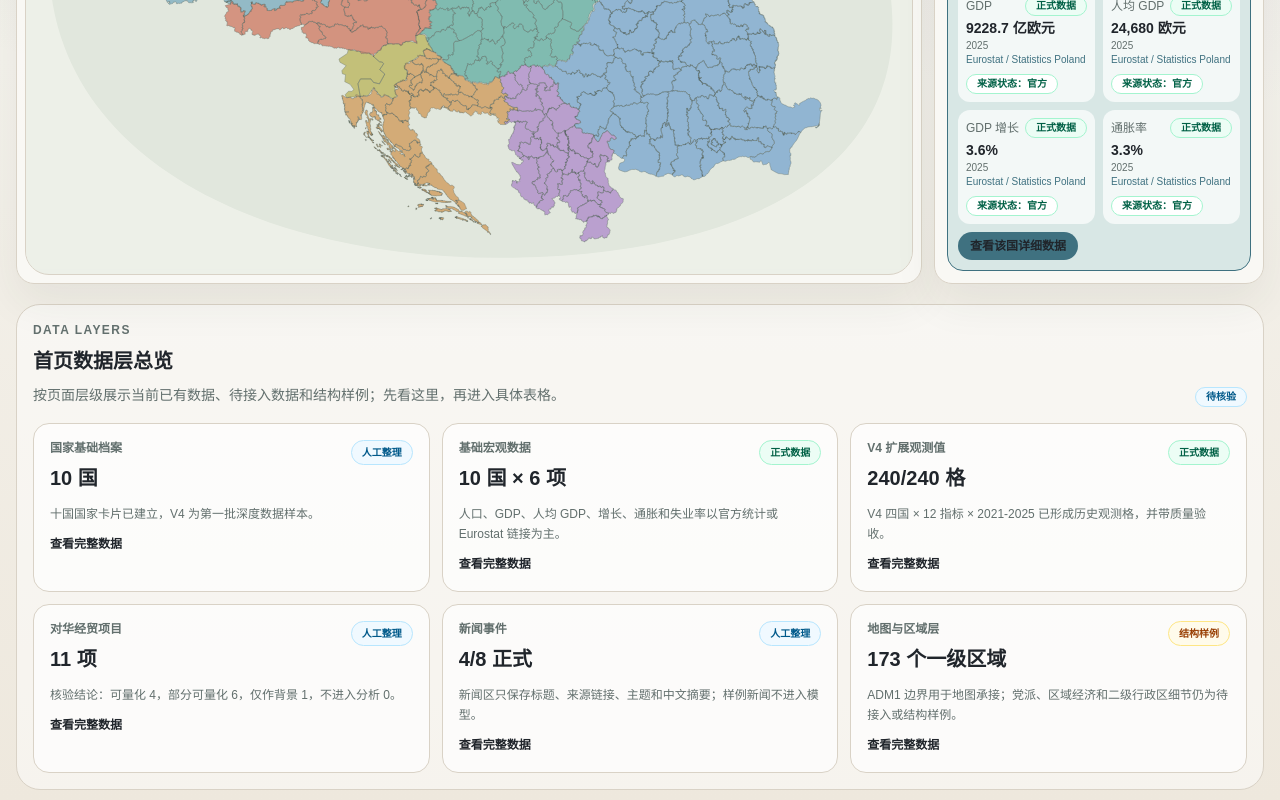
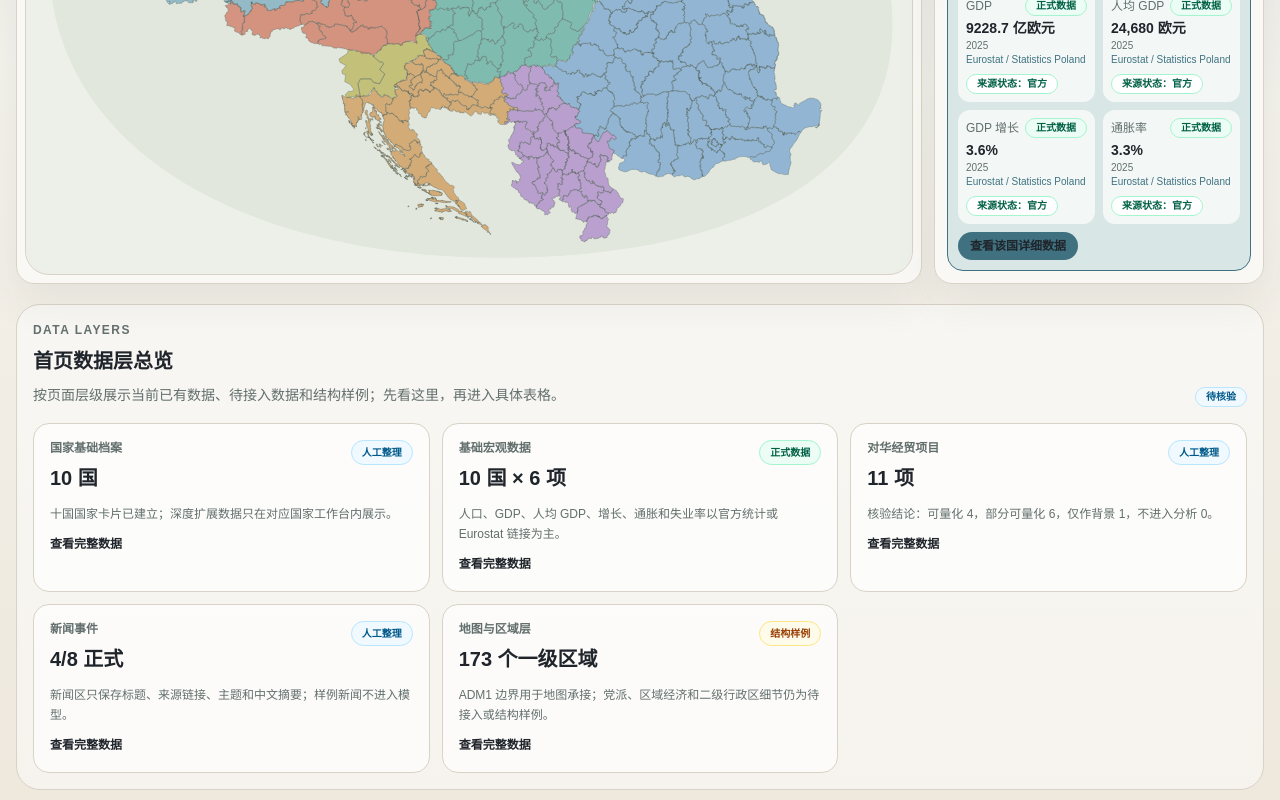
Before and after one commit to hui-sallai/central-europe-political-atlas, a Next.js app: page / in a window 1280 px wide. Shown: the part 528-1328 px from the top of the page. Built offline with nearby package versions, Linux system fonts and the light colour scheme.

Commit message:
Limit V4 data workspace to V4 countries

```diff
--- a/src/components/CountryDetailModeTabs.tsx
+++ b/src/components/CountryDetailModeTabs.tsx
@@ -101,10 +101,10 @@ export function CountryDetailModeTabs({ country }: CountryDetailModeTabsProps) {
       <section className="mt-4 card p-6">
         <div className="flex flex-col gap-4 lg:flex-row lg:items-center lg:justify-between">
           <div>
-            <p className="eyebrow">3. V4 Extended Data Completeness</p>
-            <h2 className="mt-3 text-2xl font-semibold">V4 扩展数据完整度</h2>
+            <p className="eyebrow">{isV4Country ? "3. V4 Extended Data Completeness" : "3. Extended Data Status"}</p>
+            <h2 className="mt-3 text-2xl font-semibold">{isV4Country ? "V4 扩展数据完整度" : "扩展数据待接入"}</h2>
             <p className="mt-3 max-w-3xl text-sm leading-6 text-[var(--muted)]">
-              {isV4Country ? "该国属于 V4 第一批扩展数据模板，已按财政、外部、投资、能源和产业指标验收。" : "该国不属于 V4 第一批扩展数据模板，扩展数据字段已预留但尚未接入。"}
+              {isV4Country ? "该国属于 V4 第一批扩展数据模板，已按财政、外部、投资、能源和产业指标验收。" : "该国扩展数据字段已预留但尚未接入；不会显示横向比较或模板验收。"}
             </p>
           </div>
           <div className="rounded-2xl border border-[var(--line)] bg-white/70 px-5 py-4 text-right">
--- a/src/components/DataCountryExplorer.tsx
+++ b/src/components/DataCountryExplorer.tsx
@@ -2,7 +2,7 @@
 
 import Link from "next/link";
 import type { ReactNode } from "react";
-import { useMemo, useState } from "react";
+import { useEffect, useMemo, useState } from "react";
 import { DataStatusBadge, SourceStatusBadge } from "@/components/DataStatusBadge";
 import { countries } from "@/lib/data";
 import { getEconomicSourcePolicy } from "@/lib/economicSourcePolicy";
@@ -907,6 +907,14 @@ export function DataCountryExplorer() {
     () => countries.find((country) => country.slug === selectedSlug) ?? countries[0],
     [selectedSlug],
   );
+  const isV4SelectedCountry = selectedCountry ? v4CountrySlugs.includes(selectedCountry.slug) : false;
+  const visibleDataModes = dataModes.filter((mode) => mode.id !== "comparison" || isV4SelectedCountry);
+
+  useEffect(() => {
+    if (!isV4SelectedCountry && activeMode === "comparison") {
+      setActiveMode("economy");
+    }
+  }, [activeMode, isV4SelectedCountry]);
 
   if (!selectedCountry) {
     return null;
@@ -915,7 +923,7 @@ export function DataCountryExplorer() {
   const economicRows = getEconomicFiveYearRows(selectedCountry.slug);
   const latestEconomicRow = getLatestEconomicRow(selectedCountry.slug);
   const economicPolicy = getEconomicSourcePolicy(selectedCountry.slug);
-  const activeModeInfo = dataModes.find((mode) => mode.id === activeMode) ?? dataModes[0];
+  const activeModeInfo = visibleDataModes.find((mode) => mode.id === activeMode) ?? visibleDataModes[0] ?? dataModes[0];
   const activeMetricInfo = economicMetricOptions.find((metric) => metric.id === activeMetric) ?? economicMetricOptions[0];
   const metricValues = economicRows.map((row) => valueFor(row, activeMetric)).filter((value): value is number => value !== null);
   const metricMax = Math.max(1, ...metricValues.map((value) => Math.abs(value)));
@@ -1116,7 +1124,12 @@ export function DataCountryExplorer() {
               <button
                 key={country.slug}
                 type="button"
-                onClick={() => setSelectedSlug(country.slug)}
+                onClick={() => {
+                  setSelectedSlug(country.slug);
+                  if (!v4CountrySlugs.includes(country.slug) && activeMode === "comparison") {
+                    setActiveMode("economy");
+                  }
+                }}
                 className={`rounded-2xl border p-3 text-left transition ${
                   isSelected
                     ? "border-[var(--accent)] bg-[var(--accent-soft)]"
@@ -1163,7 +1176,7 @@ export function DataCountryExplorer() {
           </div>
 
           <div className="mt-6 flex flex-wrap gap-2">
-            {dataModes.map((mode) => (
+            {visibleDataModes.map((mode) => (
               <button
                 key={mode.id}
                 type="button"
@@ -1180,7 +1193,7 @@ export function DataCountryExplorer() {
           </div>
         </section>
 
-        {activeMode === "comparison" ? (
+        {activeMode === "comparison" && isV4SelectedCountry ? (
           <section className="v4-comparison-panel card overflow-visible p-6">
             <div className="flex flex-col gap-4 lg:flex-row lg:items-start lg:justify-between">
               <div>
@@ -1676,7 +1689,7 @@ export function DataCountryExplorer() {
                         <span className="rounded-full bg-[var(--surface-muted)] px-4 py-2 text-xs text-[var(--muted)]">V4 first</span>
                       </div>
 
-                      <V4CategoryMatrix category={category} matrixCountries={v4Countries} observationMaps={v4ObservationMaps} />
+                      {isV4SelectedCountry ? <V4CategoryMatrix category={category} matrixCountries={v4Countries} observationMaps={v4ObservationMaps} /> : null}
 
                       <ObservationTable>
                         <ObservationRows observations={rows} />
@@ -1777,6 +1790,7 @@ export function DataCountryExplorer() {
 
         {activeMode === "tables" ? (
           <section className="grid gap-5">
+            {isV4SelectedCountry ? (
             <div className="card p-6">
               <div className="flex flex-col gap-4 lg:flex-row lg:items-start lg:justify-between">
                 <div>
@@ -1815,6 +1829,7 @@ export function DataCountryExplorer() {
                 })}
               </div>
             </div>
+            ) : null}
 
             <div className="card p-6">
               <p className="eyebrow">Country Table</p>
--- a/src/components/DataLayerOverview.tsx
+++ b/src/components/DataLayerOverview.tsx
@@ -9,7 +9,6 @@ import {
   getV4TemplateCoverage,
   v4TemplateIndicatorIds,
 } from "@/lib/extendedData";
-import { getV4DataQualitySummary } from "@/lib/v4DataQuality";
 import { verifyChinaProject } from "@/lib/chinaProjectVerification";
 
 type DataLayerOverviewProps = {
@@ -82,18 +81,27 @@ export function DataLayerOverview({ countrySlug, compact = false, title = "数
   );
   const newsEvents = country ? getNewsEventRecords(country.slug) : v4CountrySlugs.flatMap((slug) => getNewsEventRecords(slug));
   const formalNewsCount = newsEvents.filter((event) => event.status !== "sample").length;
-  const v4Quality = getV4DataQualitySummary();
-  const extendedObservationCount = country ? getExtendedObservations(country.slug).length : v4Quality.summary.presentCells;
+  const extendedObservationCount = country ? getExtendedObservations(country.slug).length : 0;
   const regionCount = country?.regions.length ?? countries.reduce((sum, item) => sum + item.regions.length, 0);
   const dataHref = "/data";
   const countryHref = country ? `/countries/${country.slug}` : "/countries";
+
+  const extendedLayer = isV4Country
+    ? [{
+        title: "V4 扩展观测值",
+        value: `${v4Coverage?.present.length ?? 0}/${v4Coverage?.total ?? v4TemplateIndicatorIds.length} 指标`,
+        status: "official" as const,
+        description: `该国已有财政、外部、投资、能源和产业扩展指标；观测值共 ${extendedObservationCount} 条。`,
+        href: "/data",
+      }]
+    : [];
 
   const layers = [
     {
       title: "国家基础档案",
       value: country ? country.nameZh : `${countries.length} 国`,
       status: "manual" as const,
-      description: country ? "政体、议会结构、政府首脑、国家元首和国家摘要已在国家页集中展示。" : "十国国家卡片已建立，V4 为第一批深度数据样本。",
+      description: country ? "政体、议会结构、政府首脑、国家元首和国家摘要已在国家页集中展示。" : "十国国家卡片已建立；深度扩展数据只在对应国家工作台内展示。",
       href: countryHref,
     },
     {
@@ -103,17 +111,7 @@ export function DataLayerOverview({ countrySlug, compact = false, title = "数
       description: "人口、GDP、人均 GDP、增长、通胀和失业率以官方统计或 Eurostat 链接为主。",
       href: dataHref,
     },
-    {
-      title: "V4 扩展观测值",
-      value: country ? (isV4Country ? `${v4Coverage?.present.length ?? 0}/${v4Coverage?.total ?? v4TemplateIndicatorIds.length} 指标` : "待接入") : `${v4Quality.summary.presentCells}/${v4Quality.summary.expectedCells} 格`,
-      status: isCountryMode && !isV4Country ? "pending" as const : "official" as const,
-      description: country
-        ? isV4Country
-          ? `该国已有财政、外部、投资、能源和产业扩展指标；观测值共 ${extendedObservationCount} 条。`
-          : "非 V4 国家暂不接入扩展历史序列，只保留字段位置。"
-        : "V4 四国 × 12 指标 × 2021-2025 已形成历史观测格，并带质量验收。",
-      href: "/data",
-    },
+    ...extendedLayer,
     {
       title: "对华经贸项目",
       value: country ? `${countryProjects.length} 项` : `${allProjects.length} 项`,
```
